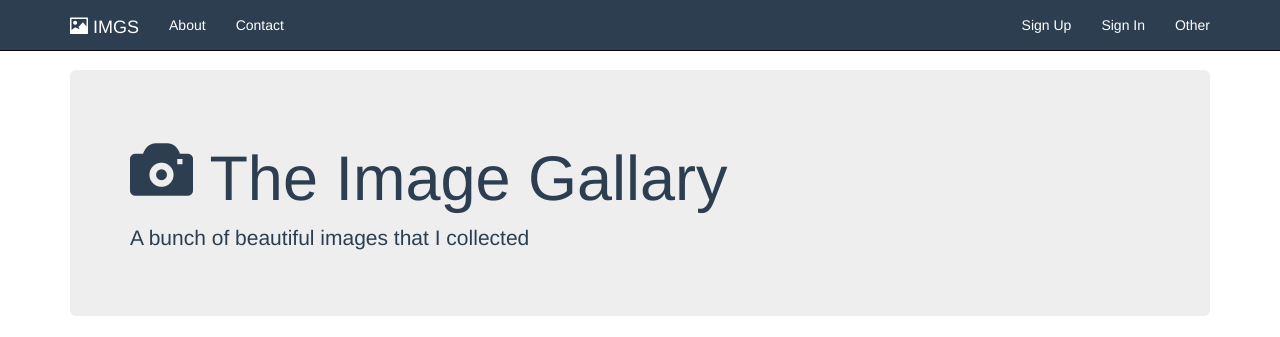
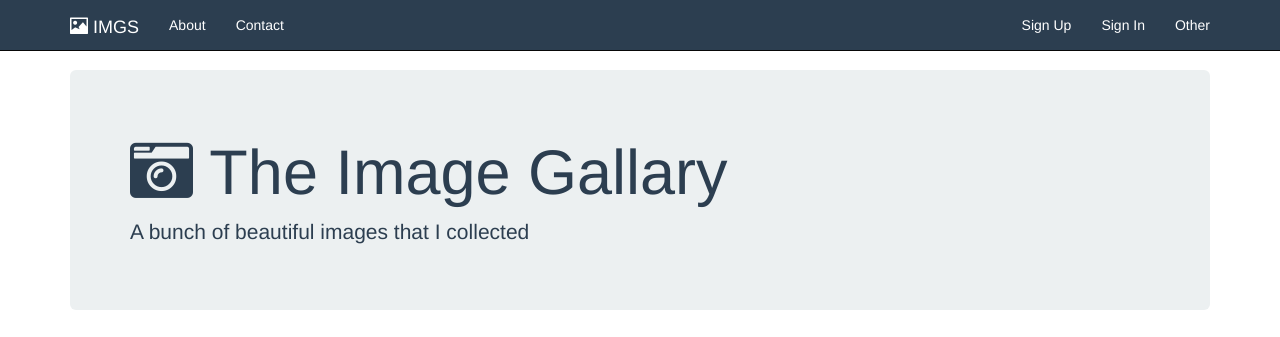
Before and after one commit to python012/web-dev, a plain HTML site: page bootstrap/gallary.html in a window 1280 px wide. Shown: the top 337 px of the page. Drawn offline with nearby package versions, Linux system fonts and the light colour scheme.

Commit message:
refine gallary.html

```diff
--- a/bootstrap/gallary.html
+++ b/bootstrap/gallary.html
@@ -5,6 +5,7 @@
   <meta charset="UTF-8">
   <title>Gallary</title>
   <link rel="stylesheet" type="text/css" href="https://maxcdn.bootstrapcdn.com/bootstrap/3.3.5/css/bootstrap.min.css">
+  <link rel="stylesheet" href="https://use.fontawesome.com/releases/v5.2.0/css/all.css" integrity="sha384-hWVjflwFxL6sNzntih27bfxkr27PmbbK/iSvJ+a4+0owXq79v+lsFkW54bOGbiDQ" crossorigin="anonymous">
   <!-- <link rel="stylesheet" type="text/css" href="gallary.css"> -->
   <style type="text/css">
   .pink {
@@ -18,6 +19,7 @@
 
   .jumbotron {
     color: #2c3e50;
+    background: #ecf0f1;
   }
 
   .flex {
@@ -67,7 +69,7 @@
   </nav>
   <div class="container">
     <div class="jumbotron">
-      <h1><span class="glyphicon glyphicon-camera" aria-hidden="true"></span> The Image Gallary</h1>
+      <h1><i class="fas fa-camera-retro"></i> The Image Gallary</h1>
       <p>A bunch of beautiful images that I collected</p>
     </div>
     <div class="row flex">
```
